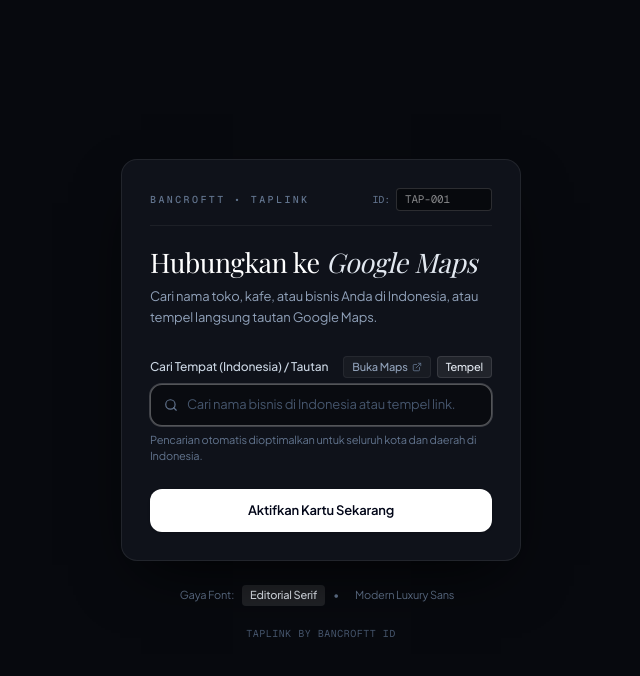
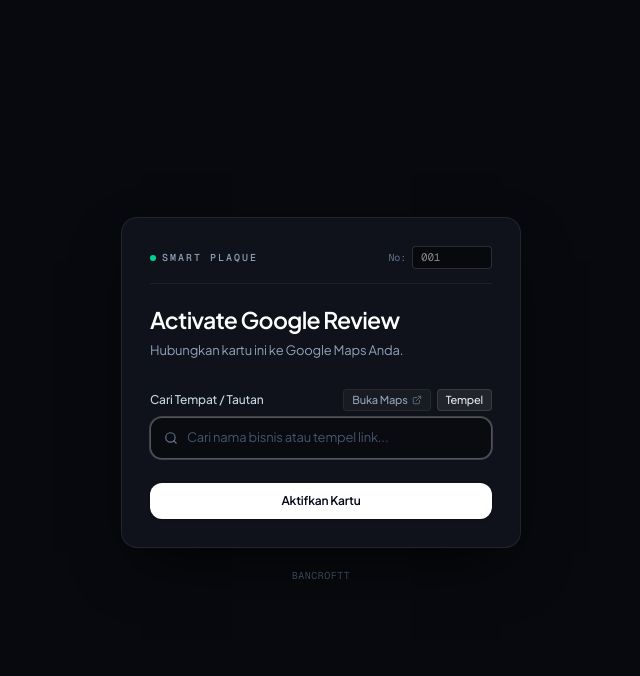
Before and after one commit to Bancroftt14/taplink, a Next.js app: page /activate in a window 1280 px wide. Shown: the top 676 px of the page, without its empty margins (319-959 px from the left). Built offline with nearby package versions, Linux system fonts and the light colour scheme.

Commit message:
feat(activate): refine clean non-AI-slop typography, match card serial format, concise PIN label

```diff
--- a/src/app/activate/page.tsx
+++ b/src/app/activate/page.tsx
@@ -273,7 +273,9 @@ function ActivateContent() {
     setTimeout(() => setCopied(false), 2000);
   };
 
-  const displayId = (cardId || initialId || '').trim().toUpperCase();
+  const rawId = (cardId || initialId || '').trim().toUpperCase();
+  const serialOnly = rawId.replace(/^TAP-/i, '');
+  const displayBadge = serialOnly ? `BANCROFTT • ${serialOnly}` : 'BANCROFTT';
 
   return (
     <div className="min-h-screen bg-[#07090e] text-[#f4f5f7] flex flex-col justify-center items-center px-4 py-8 selection:bg-white selection:text-slate-900">
@@ -282,30 +284,32 @@ function ActivateContent() {
         <div className="bg-[#0f121a] border border-white/[0.08] rounded-2xl p-6 sm:p-7 shadow-[0_24px_60px_-20px_rgba(0,0,0,0.85)] relative">
           {/* Subtle Top Metadata Header */}
           <div className="flex items-center justify-between pb-3.5 mb-5 border-b border-white/[0.06]">
-            <span className="text-[10px] uppercase font-mono tracking-[0.24em] text-slate-500 font-medium">
-              Bancroftt • TapLink
-            </span>
+            <div className="flex items-center gap-1.5">
+              <div className="w-1.5 h-1.5 rounded-full bg-emerald-400" />
+              <span className="text-[10px] uppercase font-mono tracking-[0.2em] text-slate-400 font-medium">
+                Smart Plaque
+              </span>
+            </div>
 
-            {/* Micro ID Badge tucked cleanly in the corner */}
+            {/* Micro ID Badge matching the physical card */}
             {initialId && !isEditingId ? (
               <button
                 type="button"
                 onClick={() => setIsEditingId(true)}
-                className="group flex items-center gap-1.5 text-[11px] font-mono text-slate-400 hover:text-white bg-white/[0.04] hover:bg-white/[0.08] px-2.5 py-1 rounded-md border border-white/[0.06] transition"
+                className="group flex items-center gap-1.5 text-[11px] font-mono text-slate-300 hover:text-white bg-white/[0.04] hover:bg-white/[0.08] px-2.5 py-1 rounded-md border border-white/[0.06] transition"
                 title="Klik untuk ubah ID jika perlu"
               >
-                <span className="text-slate-500 group-hover:text-slate-400">ID</span>
-                <span className="font-semibold text-slate-200">{displayId}</span>
+                <span className="font-semibold text-slate-200">{displayBadge}</span>
               </button>
             ) : (
               <div className="flex items-center gap-1.5">
-                <span className="text-[10px] font-mono text-slate-500">ID:</span>
+                <span className="text-[10px] font-mono text-slate-500">No:</span>
                 <input
                   type="text"
                   value={cardId}
                   onChange={(e) => setCardId(e.target.value.toUpperCase())}
-                  placeholder="TAP-001"
-                  className="w-24 px-2 py-0.5 rounded bg-black/50 border border-white/15 text-[11px] font-mono text-white uppercase outline-none focus:border-white/40 transition"
+                  placeholder="001"
+                  className="w-20 px-2 py-0.5 rounded bg-black/50 border border-white/15 text-[11px] font-mono text-white uppercase outline-none focus:border-white/40 transition"
                   required
                 />
               </div>
@@ -314,28 +318,22 @@ function ActivateContent() {
 
           {!isActivated ? (
             <div className="space-y-6">
-              {/* Title & Subtitle with Luxury Typography */}
-              <div className="space-y-1.5">
-                {fontMode === 'editorial' ? (
-                  <h1 className="font-serif text-[25px] sm:text-[27px] font-normal text-white tracking-[-0.015em] leading-[1.25]">
-                    Hubungkan ke <span className="italic font-normal text-slate-200">Google Maps</span>
-                  </h1>
-                ) : (
-                  <h1 className="font-sans text-[22px] sm:text-[24px] font-semibold text-white tracking-[-0.03em] leading-snug">
-                    Hubungkan ke Google Maps
-                  </h1>
-                )}
+              {/* Title & Subtitle */}
+              <div className="space-y-1">
+                <h1 className="text-[22px] sm:text-[23px] font-semibold text-white tracking-[-0.03em] leading-snug">
+                  Activate Google Review
+                </h1>
                 <p className="text-[13px] text-slate-400 font-normal leading-relaxed">
-                  Cari nama toko, kafe, atau bisnis Anda di Indonesia, atau tempel langsung tautan Google Maps.
+                  Hubungkan kartu ini ke Google Maps Anda.
                 </p>
               </div>
 
               <form onSubmit={handleActivate} className="space-y-4 pt-1">
-                {/* 1. Google Maps Search & Link Input (First & Primary) */}
+                {/* 1. Google Maps Search & Link Input */}
                 <div className="space-y-1.5 relative" ref={dropdownRef}>
                   <div className="flex items-center justify-between">
                     <label className="text-[12px] font-medium text-slate-300 tracking-[-0.01em] flex items-center gap-1.5">
-                      <span>Cari Tempat (Indonesia) / Tautan</span>
+                      <span>Cari Tempat / Tautan</span>
                       {validating && <RefreshCw className="w-3 h-3 animate-spin text-slate-400" />}
                     </label>
 
@@ -388,10 +386,10 @@ function ActivateContent() {
                           setShowDropdown(true);
                         }
                       }}
-                      placeholder="Cari nama bisnis di Indonesia atau tempel link..."
+                      placeholder="Cari nama bisnis atau tempel link..."
                       className={`w-full pl-9 pr-9 py-2.5 rounded-xl text-[13px] text-white placeholder-slate-600 outline-none transition ${
                         isValidUrl
-                          ? 'bg-emerald-950/20 border border-emerald-500/70 focus:border-emerald-400 ring-1 ring-emerald-500/30 shadow-[0_0_15px_-4px_rgba(16,185,129,0.25)]'
+                          ? 'bg-emerald-950/20 border border-emerald-500/70 focus:border-emerald-400 ring-1 ring-emerald-500/30'
                           : 'bg-[#090b10] border border-white/[0.1] focus:border-white/30 focus:ring-1 focus:ring-white/20'
                       }`}
                       required
@@ -407,15 +405,12 @@ function ActivateContent() {
 
                   {/* Valid Green Confirmation Pill */}
                   {isValidUrl && (
-                    <div className="flex items-center gap-2 px-3 py-2 rounded-xl bg-emerald-500/10 border border-emerald-500/25 text-emerald-400 text-xs font-medium animate-in fade-in slide-in-from-top-1 duration-150">
+                    <div className="flex items-center gap-2 px-3 py-2 rounded-xl bg-emerald-500/10 border border-emerald-500/25 text-emerald-400 text-xs font-medium animate-in fade-in duration-150">
                       <Check className="w-3.5 h-3.5 shrink-0" />
                       <div className="flex-1 truncate">
-                        <span className="font-semibold text-emerald-300">Tautan Terverifikasi</span>
-                        {verifiedName && (
-                          <span className="text-emerald-400/90 block text-[11px] truncate mt-0.5">
-                            {verifiedName}
-                          </span>
-                        )}
+                        <span className="font-semibold text-emerald-300">
+                          {verifiedName || 'Tautan Terverifikasi'}
+                        </span>
                       </div>
                     </div>
                   )}
@@ -425,7 +420,7 @@ function ActivateContent() {
                     <div className="absolute top-full left-0 right-0 z-30 mt-1.5 bg-[#121520] border border-white/[0.12] rounded-xl shadow-2xl overflow-hidden max-h-60 overflow-y-auto animate-in fade-in zoom-in-95 duration-100">
                       {searching ? (
                         <div className="p-3.5 text-center text-xs text-slate-400 flex items-center justify-center gap-2">
-                          <RefreshCw className="w-3.5 h-3.5 animate-spin text-blue-400" />
+                          <RefreshCw className="w-3.5 h-3.5 animate-spin text-white" />
                           <span>Mencari lokasi di Indonesia...</span>
                         </div>
                       ) : searchResults.length > 0 ? (
@@ -481,23 +476,14 @@ function ActivateContent() {
                       )}
                     </div>
                   )}
-
-                  <p className="text-[11px] text-slate-500 leading-normal">
-                    Pencarian otomatis dioptimalkan untuk seluruh kota dan daerah di Indonesia.
-                  </p>
                 </div>
 
-                {/* 2. PIN Input (Second, only if card requires PIN) */}
+                {/* 2. PIN Input */}
                 {requiresPin && (
                   <div className="space-y-1.5 pt-1">
-                    <div className="flex items-center justify-between">
-                      <label className="text-[12px] font-medium text-slate-300 tracking-[-0.01em]">
-                        PIN Keamanan
-                      </label>
-                      <span className="text-[10px] font-mono text-amber-400/90 tracking-wide uppercase">
-                        Wajib
-                      </span>
-                    </div>
+                    <label className="text-[12px] font-medium text-slate-300 tracking-[-0.01em]">
+                      PIN
+                    </label>
                     <input
                       type="password"
                       inputMode="numeric"
@@ -508,9 +494,6 @@ function ActivateContent() {
                       className="w-full px-3.5 py-2.5 rounded-xl bg-[#090b10] border border-white/[0.1] text-sm text-white placeholder-slate-600 font-mono tracking-[0.25em] outline-none focus:border-white/30 focus:ring-1 focus:ring-white/20 transition"
                       required
                     />
-                    <p className="text-[11px] text-slate-500 leading-normal">
-                      PIN tertera pada kartu atau diberikan oleh penyedia kartu.
-                    </p>
                   </div>
                 )}
 
@@ -522,12 +505,12 @@ function ActivateContent() {
                   </div>
                 )}
 
-                {/* Luxurious High-Contrast Submit Button */}
+                {/* Submit Button */}
                 <div className="pt-2">
                   <button
                     type="submit"
                     disabled={submitting}
-                    className="w-full py-3 px-4 rounded-xl bg-white hover:bg-slate-100 text-slate-950 text-[13px] font-semibold transition active:scale-[0.99] disabled:opacity-50 flex items-center justify-center gap-2 shadow-sm"
+                    className="w-full py-2.5 px-4 rounded-xl bg-white hover:bg-slate-100 text-slate-950 text-xs font-semibold transition active:scale-[0.99] disabled:opacity-50 flex items-center justify-center gap-2 shadow-sm"
                   >
                     {submitting ? (
                       <>
@@ -535,7 +518,7 @@ function ActivateContent() {
                         <span>Menghubungkan...</span>
                       </>
                     ) : (
-                      <span>Aktifkan Kartu Sekarang</span>
+                      <span>Aktifkan Kartu</span>
                     )}
                   </button>
                 </div>
@@ -549,9 +532,9 @@ function ActivateContent() {
               </div>
 
               <div className="space-y-1">
-                <p className="text-base font-medium text-white tracking-[-0.02em]">{businessName}</p>
-                <p className="text-[11px] text-slate-500 font-mono tracking-wider">
-                  Kartu {displayId} berhasil dihubungkan
+                <p className="text-base font-semibold text-white tracking-[-0.02em]">{businessName}</p>
+                <p className="text-xs text-slate-400">
+                  {displayBadge} • Terhubung ke Google Review
                 </p>
               </div>
 
@@ -582,37 +565,9 @@ function ActivateContent() {
           )}
         </div>
 
-        {/* Subtle Typography Style Selector */}
-        <div className="flex items-center justify-center gap-2 pt-1 text-[11px] text-slate-500 font-sans">
-          <span>Gaya Font:</span>
-          <button
-            type="button"
-            onClick={() => setFontMode('editorial')}
-            className={`px-2 py-0.5 rounded transition ${
-              fontMode === 'editorial'
-                ? 'bg-white/10 text-slate-200 font-medium'
-                : 'text-slate-500 hover:text-slate-400'
-            }`}
-          >
-            Editorial Serif
-          </button>
-          <span>•</span>
-          <button
-            type="button"
-            onClick={() => setFontMode('modern')}
-            className={`px-2 py-0.5 rounded transition ${
-              fontMode === 'modern'
-                ? 'bg-white/10 text-slate-200 font-medium'
-                : 'text-slate-500 hover:text-slate-400'
-            }`}
-          >
-            Modern Luxury Sans
-          </button>
-        </div>
-
         {/* Minimal Editorial Footer */}
         <p className="text-center text-[10px] text-slate-600 font-mono tracking-wider uppercase">
-          TapLink by Bancroftt ID
+          Bancroftt
         </p>
       </div>
     </div>
--- a/src/lib/db.ts
+++ b/src/lib/db.ts
@@ -96,9 +96,10 @@ export async function getCardForRedirect(
   rawId: string
 ): Promise<{ id: string; status: string; target_url: string } | null> {
   const id = rawId.trim().toUpperCase();
+  const altId = id.startsWith('TAP-') ? id.replace(/^TAP-/i, '') : `TAP-${id}`;
   const now = Date.now();
 
-  const cached = redirectCache.get(id);
+  const cached = redirectCache.get(id) || redirectCache.get(altId);
   if (cached && cached.expires > now) {
     return cached.card;
   }
@@ -107,7 +108,8 @@ export async function getCardForRedirect(
     const { data, error } = await supabase
       .from('cards')
       .select('id, status, target_url')
-      .eq('id', id)
+      .or(`id.ilike.${id},id.ilike.${altId}`)
+      .limit(1)
       .maybeSingle();
 
     if (error || !data) {
@@ -120,12 +122,13 @@ export async function getCardForRedirect(
       target_url: data.target_url || '',
     };
     redirectCache.set(id, { card, expires: now + CACHE_TTL_MS });
+    redirectCache.set(altId, { card, expires: now + CACHE_TTL_MS });
     return card;
   }
 
   // Local JSON fallback
   const cards = readLocalCards();
-  const found = cards.find((c) => c.id.toUpperCase() === id);
+  const found = cards.find((c) => c.id.toUpperCase() === id || c.id.toUpperCase() === altId);
   if (!found) return null;
   return {
     id: found.id,
@@ -135,16 +138,18 @@ export async function getCardForRedirect(
 }
 
 /**
- * Get card by ID (case-insensitive match)
+ * Get card by ID (case-insensitive match, supports both 001 and TAP-001)
  */
 export async function getCard(rawId: string): Promise<Card | null> {
   const id = rawId.trim().toUpperCase();
+  const altId = id.startsWith('TAP-') ? id.replace(/^TAP-/i, '') : `TAP-${id}`;
 
   if (useSupabase && supabase) {
     const { data, error } = await supabase
       .from('cards')
       .select('*')
-      .ilike('id', id)
+      .or(`id.ilike.${id},id.ilike.${altId}`)
+      .limit(1)
       .maybeSingle();
 
     if (error) {
@@ -156,7 +161,7 @@ export async function getCard(rawId: string): Promise<Card | null> {
 
   // Local JSON fallback
   const cards = readLocalCards();
-  const found = cards.find((c) => c.id.toUpperCase() === id);
+  const found = cards.find((c) => c.id.toUpperCase() === id || c.id.toUpperCase() === altId);
   return found || null;
 }
 
```
